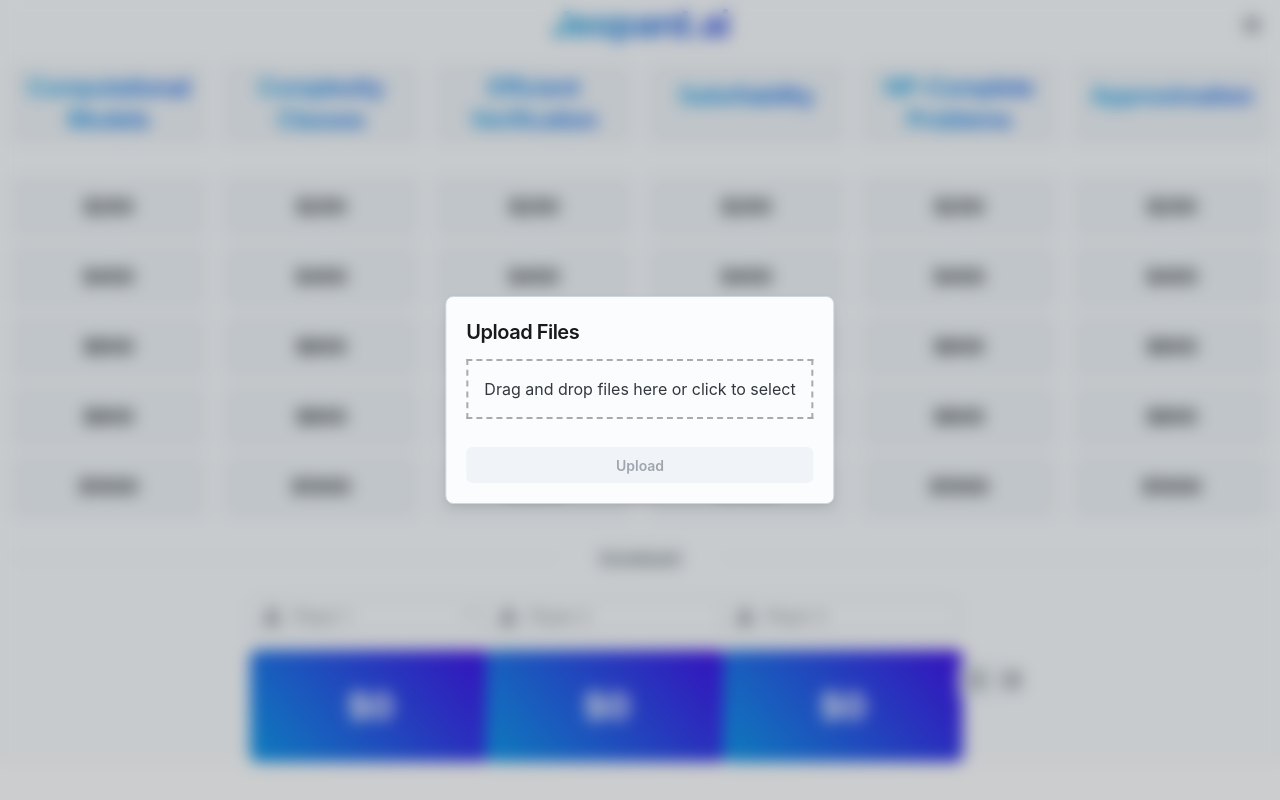
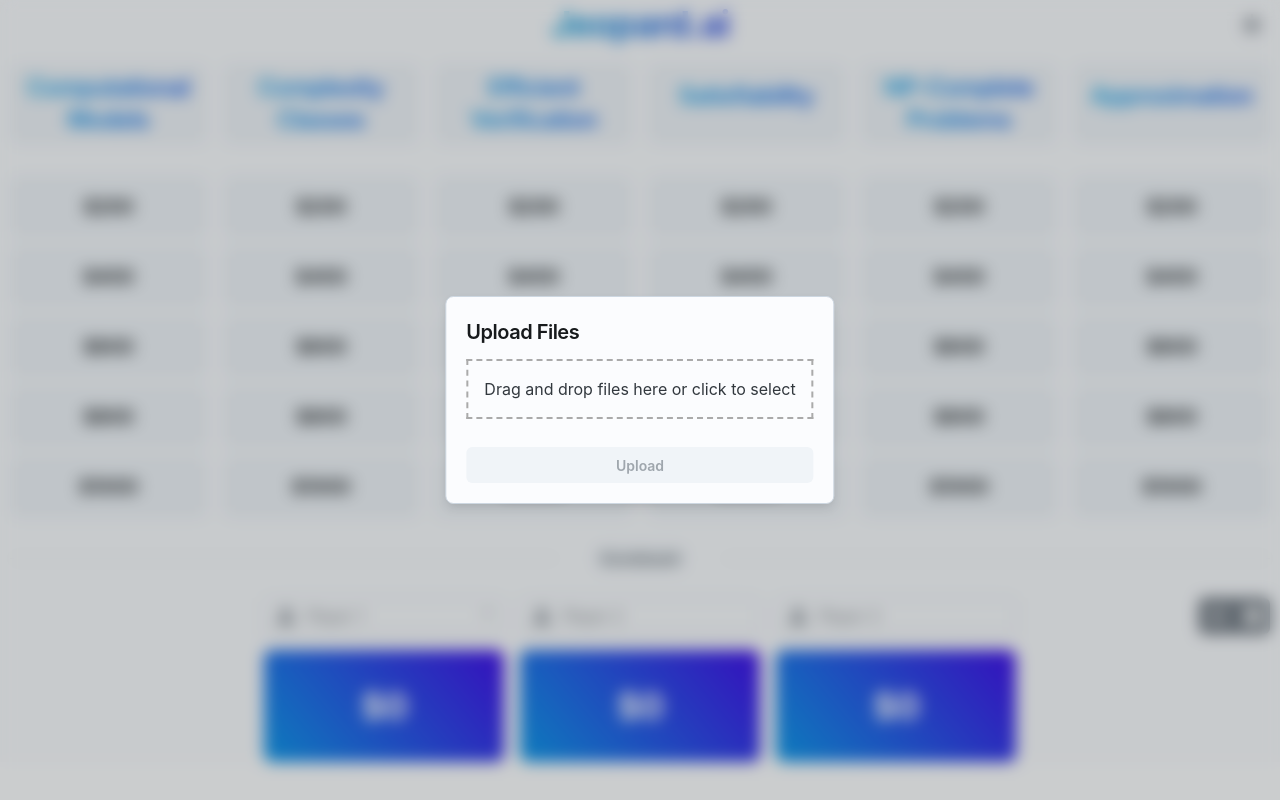
Before and after one commit to justinjpaul/jeopard.ai, a React (Vite) app in the folder app/: page / in a window 1280 px wide. Built offline with nearby package versions, Linux system fonts and the light colour scheme.

Commit message:
add skip plus fix players

```diff
--- a/app/src/components/Jeopardy.tsx
+++ b/app/src/components/Jeopardy.tsx
@@ -1,5 +1,4 @@
-import sampleData from "../constants/sampleData";
-import { Stack, Grid, ModalDialog, ModalClose } from "@mui/joy";
+import { Stack, Grid, ModalDialog, ModalClose, Button } from "@mui/joy";
 import CategoryCard from "./CategoryCard";
 import QuestionCard from "./QuestionCard";
 import { useState } from "react";
@@ -18,7 +17,7 @@ export interface QA {
 
 const Jeopardy = () => {
   const [open, setOpen] = useState<boolean>(false);
-  const [allowModalClose, setAllowModalClose] = useState<boolean>(false);
+  // const [allowModalClose, setAllowModalClose] = useState<boolean>(false);
   const [selectedQA, setSelectedQA] = useState<QA>({
     question: "placeholder question",
     answer: "placeholder answer",
@@ -84,21 +83,22 @@ const Jeopardy = () => {
         aria-describedby="modal-desc"
         open={open}
         onClose={() => {
-          if (allowModalClose) {
-            setOpen(false);
-            setAllowModalClose(false);
-          }
+          // if (allowModalClose) {
+          setOpen(false);
+          // setAllowModalClose(false);
+          // }
         }} // so can't click out of modal
         sx={{ display: "flex", justifyContent: "center", alignItems: "center" }}
       >
         <ModalDialog layout="center">
+          <ModalClose>Skip</ModalClose>
           <QuestionModal
             points={selectedQA.points}
             question={selectedQA.question}
             answer={selectedQA.answer}
-            setAllowModalClose={setAllowModalClose}
+            // setAllowModalClose={setAllowModalClose}
           ></QuestionModal>
-          {allowModalClose && <ModalClose />}
+          {/* {allowModalClose && <ModalClose />} */}
         </ModalDialog>
       </Modal>
     </>
--- a/app/src/components/QuestionModal.tsx
+++ b/app/src/components/QuestionModal.tsx
@@ -12,14 +12,14 @@ interface QuestionModalProps {
   question: string;
   answer: string;
   points: number;
-  setAllowModalClose: Dispatch<SetStateAction<boolean>>;
+  // setAllowModalClose: Dispatch<SetStateAction<boolean>>;
 }
 
 const QuestionModal: React.FC<QuestionModalProps> = ({
   question,
   answer,
   points,
-  setAllowModalClose,
+  // setAllowModalClose,
 }) => {
   const [selectedIndex, setSelectedIndex] = useState<number>(0); // fix later to find player with activeturn
   const [response, setResponse] = useState<string>("placeholder answer");
@@ -64,7 +64,7 @@ const QuestionModal: React.FC<QuestionModalProps> = ({
         return modifiable;
       });
       setIsLoading(false);
-      setAllowModalClose(true);
+      // setAllowModalClose(true);
     }
   }, [isCorrect]);
 
--- a/app/src/components/Scoreboard.tsx
+++ b/app/src/components/Scoreboard.tsx
@@ -6,6 +6,8 @@ import {
   CardContent,
   IconButton,
   ButtonGroup,
+  Stack,
+  Sheet,
 } from "@mui/joy";
 import Person from "@mui/icons-material/Person";
 import MilitaryTechIcon from "@mui/icons-material/MilitaryTech";
@@ -37,15 +39,21 @@ const Scoreboard = () => {
   };
 
   return (
-    <Grid
-      container
-      spacing={0}
-      alignItems="center"
-      justifyContent="center"
-      // sx={{ flexWrap: "nowrap" }}
+    <div
+      style={{
+        justifyContent: "center",
+        alignItems: "baseline",
+        display: "grid",
+        gridTemplateColumns: "1fr 1fr 1fr",
+      }}
+    >
+      <Stack
+        direction="row"
+        spacing={2}
+        sx={{ gridColumn: 2, justifyContent: "center" }}
       >
         {players.map((player, index) => (
-        <Grid xs={3} md={3} key={index} justifyContent="center">
+          <Sheet key={`player-${index}`}>
             <Input
               placeholder={player.name}
               onChange={(e) => handleNameChange(index, e.target.value)}
@@ -67,7 +75,8 @@ const Scoreboard = () => {
             <Card
               variant="soft"
               sx={{
-              width: "13em",
+                width: "auto",
+                maxWidth: "13em",
                 paddingY: "2em",
                 backgroundImage: "linear-gradient(50deg, #0294e8, #3802e8)",
               }}
@@ -82,9 +91,11 @@ const Scoreboard = () => {
                 </Typography>
               </CardContent>
             </Card>
-        </Grid>
+          </Sheet>
         ))}
-      <ButtonGroup variant="soft">
+      </Stack>
+      <Sheet sx={{ gridColumn: 3, justifySelf: "flex-end" }}>
+        <ButtonGroup variant="solid" sx={{ marginLeft: "1em" }}>
           <IconButton
             disabled={players.length <= 1}
             onClick={() => {
@@ -94,7 +105,7 @@ const Scoreboard = () => {
             <HighlightOffIcon />
           </IconButton>
           <IconButton
-          disabled={players.length >= 3}
+            disabled={players.length >= 4}
             onClick={() => {
               addPlayer();
             }}
@@ -102,7 +113,8 @@ const Scoreboard = () => {
             <AddCircleIcon />
           </IconButton>
         </ButtonGroup>
-    </Grid>
+      </Sheet>
+    </div>
   );
 };
 
--- a/app/src/pages/GamePage.tsx
+++ b/app/src/pages/GamePage.tsx
@@ -20,7 +20,12 @@ export default function GamePage() {
           Scoreboard
         </Chip>
       </Divider>
-      <div className="score" style={{ maxWidth: "75%", margin: "auto" }}>
+      <div
+        className="score"
+        style={{
+          margin: "auto",
+        }}
+      >
         <Scoreboard></Scoreboard>
       </div>
     </>
```
Lines whose indentation alone changed are shown as unchanged.
